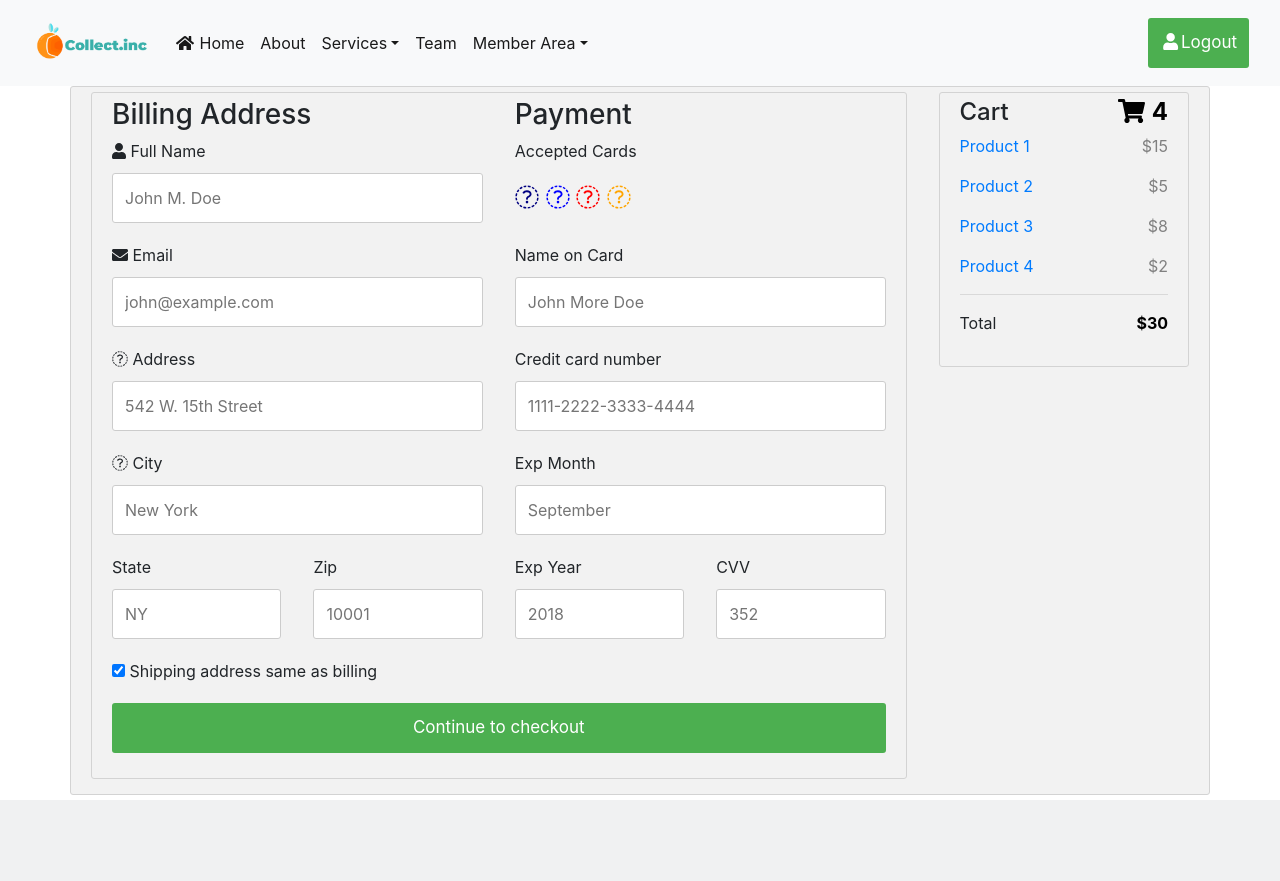
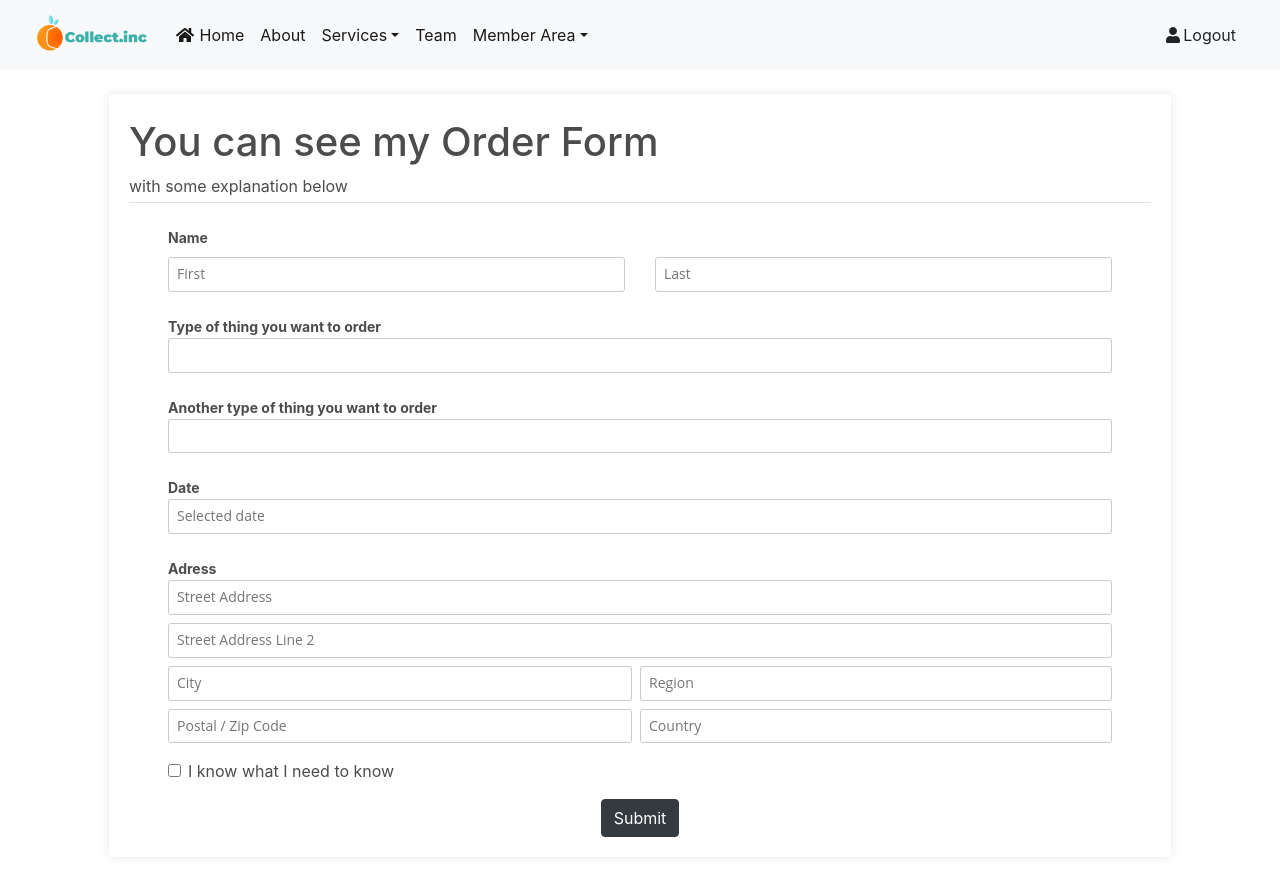
Before and after one commit to salbifaza/collectinc, a CodeIgniter 4 app: template app/Views/hello/order.php in a window 1280 px wide. Before the commit the page ends 800 px from the top, so only its background shows below. Run offline with PHP 8.4 and a stand-in for CodeIgniter, Linux system fonts and the light colour scheme; the template is opened without the code that fills it, so the values that code supplies are empty; some libraries are stand-ins or nearby versions.

Commit message:
learn_more

```diff
--- a/app/Controllers/Home.php
+++ b/app/Controllers/Home.php
@@ -34,4 +34,8 @@ class Home extends BaseController
 	{
 		return view('hello/history');
 	}
+	public function learn_more()
+	{
+		return view('hello/learn_more');
+	}
 }
--- /dev/null
+++ b/app/Views/hello/learn_more.php
@@ -0,0 +1,5 @@
+<?= $this->extend('layout') ?>
+<?= $this->section('content') ?>
+
+
+<?= $this->endSection() ?>
--- a/app/Views/hello/order.php
+++ b/app/Views/hello/order.php
@@ -1,90 +1,103 @@
 <?= $this->extend('layout') ?>
 <?= $this->section('content') ?>
 
-<link href="<?= base_url('style.css') ?>" rel="stylesheet">
+
+<link href="<?= base_url('style/order.css') ?>" rel="stylesheet">
+<script src="<?= base_url('js/order.js') ?>"></script>
+
+<section class="order-form my-4 mx-4">
+    <div class="container pt-4">
 
         <div class="row">
-    <div class="col-75">
-        <div class="container">
-            <form action="/action_page.php">
+            <div class="col-12">
+                <h1>You can see my Order Form</h1>
+                <span>with some explanation below</span>
+                <hr class="mt-1">
+            </div>
+            <div class="col-12">
 
-                <div class="row">
-                    <div class="col-50">
-                        <h3>Billing Address</h3>
-                        <label for="fname"><i class="fa fa-user"></i> Full Name</label>
-                        <input type="text" id="fname" name="firstname" placeholder="John M. Doe">
-                        <label for="email"><i class="fa fa-envelope"></i> Email</label>
-                        <input type="text" id="email" name="email" placeholder="john@example.com">
-                        <label for="adr"><i class="fa fa-address-card-o"></i> Address</label>
-                        <input type="text" id="adr" name="address" placeholder="542 W. 15th Street">
-                        <label for="city"><i class="fa fa-institution"></i> City</label>
-                        <input type="text" id="city" name="city" placeholder="New York">
+                <div class="row mx-4">
+                    <div class="col-12 mb-2">
+                        <label class="order-form-label">Name</label>
+                    </div>
+                    <div class="col-12 col-sm-6">
+                        <input class="order-form-input" placeholder="First">
+                    </div>
+                    <div class="col-12 col-sm-6 mt-2 mt-sm-0">
+                        <input class="order-form-input" placeholder="Last">
+                    </div>
+                </div>
 
-                        <div class="row">
-                            <div class="col-50">
-                                <label for="state">State</label>
-                                <input type="text" id="state" name="state" placeholder="NY">
+                <div class="row mt-3 mx-4">
+                    <div class="col-12">
+                        <label class="order-form-label">Type of thing you want to order</label>
                     </div>
-                            <div class="col-50">
-                                <label for="zip">Zip</label>
-                                <input type="text" id="zip" name="zip" placeholder="10001">
+                    <div class="col-12">
+                        <input class="order-form-input" placeholder=" ">
+                    </div>
+                </div>
+
+                <div class="row mt-3 mx-4">
+                    <div class="col-12">
+                        <label class="order-form-label">Another type of thing you want to order</label>
+                    </div>
+                    <div class="col-12">
+                        <input class="order-form-input" placeholder=" ">
+                    </div>
+                </div>
+
+
+                <div class="row mt-3 mx-4">
+                    <div class="col-12">
+                        <label class="order-form-label" for="date-picker-example">Date</label>
+                    </div>
+                    <div class="col-12">
+                        <input class="order-form-input datepicker" placeholder="Selected date" type="text" id="date-picker-example">
+                    </div>
+                </div>
+
+                <div class="row mt-3 mx-4">
+                    <div class="col-12">
+                        <label class="order-form-label">Adress</label>
+                    </div>
+                    <div class="col-12">
+                        <input class="order-form-input" placeholder="Street Address">
+                    </div>
+                    <div class="col-12 mt-2">
+                        <input class="order-form-input" placeholder="Street Address Line 2">
+                    </div>
+                    <div class="col-12 col-sm-6 mt-2 pr-sm-2">
+                        <input class="order-form-input" placeholder="City">
+                    </div>
+                    <div class="col-12 col-sm-6 mt-2 pl-sm-0">
+                        <input class="order-form-input" placeholder="Region">
+                    </div>
+                    <div class="col-12 col-sm-6 mt-2 pr-sm-2">
+                        <input class="order-form-input" placeholder="Postal / Zip Code">
+                    </div>
+                    <div class="col-12 col-sm-6 mt-2 pl-sm-0">
+                        <input class="order-form-input" placeholder="Country">
+                    </div>
+                </div>
+
+                <div class="row mt-3 mx-4">
+                    <div class="col-12">
+                        <div class="form-check">
+                            <input type="checkbox" class="form-check-input" name="validation" id="validation" value="1">
+                            <label for="validation" class="form-check-label">I know what I need to know</label>
                         </div>
                     </div>
                 </div>
 
-                    <div class="col-50">
-                        <h3>Payment</h3>
-                        <label for="fname">Accepted Cards</label>
-                        <div class="icon-container">
-                            <i class="fa fa-cc-visa" style="color:navy;"></i>
-                            <i class="fa fa-cc-amex" style="color:blue;"></i>
-                            <i class="fa fa-cc-mastercard" style="color:red;"></i>
-                            <i class="fa fa-cc-discover" style="color:orange;"></i>
-                        </div>
-                        <label for="cname">Name on Card</label>
-                        <input type="text" id="cname" name="cardname" placeholder="John More Doe">
-                        <label for="ccnum">Credit card number</label>
-                        <input type="text" id="ccnum" name="cardnumber" placeholder="1111-2222-3333-4444">
-                        <label for="expmonth">Exp Month</label>
-                        <input type="text" id="expmonth" name="expmonth" placeholder="September">
-
-                        <div class="row">
-                            <div class="col-50">
-                                <label for="expyear">Exp Year</label>
-                                <input type="text" id="expyear" name="expyear" placeholder="2018">
-                            </div>
-                            <div class="col-50">
-                                <label for="cvv">CVV</label>
-                                <input type="text" id="cvv" name="cvv" placeholder="352">
-                            </div>
+                <div class="row mt-3">
+                    <div class="col-12">
+                        <button type="button" id="btnSubmit" class="btn btn-dark d-block mx-auto btn-submit">Submit</button>
                     </div>
                 </div>
 
             </div>
-                <label>
-                    <input type="checkbox" checked="checked" name="sameadr"> Shipping address same as billing
-                </label>
-                <input type="submit" value="Continue to checkout" class="btn">
-            </form>
         </div>
     </div>
-
-    <div class="col-25">
-        <div class="container">
-            <h4>Cart
-                <span class="price" style="color:black">
-                    <i class="fa fa-shopping-cart"></i>
-                    <b>4</b>
-                </span>
-            </h4>
-            <p><a href="#">Product 1</a> <span class="price">$15</span></p>
-            <p><a href="#">Product 2</a> <span class="price">$5</span></p>
-            <p><a href="#">Product 3</a> <span class="price">$8</span></p>
-            <p><a href="#">Product 4</a> <span class="price">$2</span></p>
-            <hr>
-            <p>Total <span class="price" style="color:black"><b>$30</b></span></p>
-        </div>
-    </div>
-</div>
+</section>
 
 <?= $this->endSection() ?>
--- /dev/null
+++ b/public/js/order.js
@@ -0,0 +1 @@
+$('.datepicker').pickadate();
--- /dev/null
+++ b/public/style/order.css
@@ -0,0 +1,30 @@
+.order-form .container {
+  color: #4c4c4c;
+  padding: 20px;
+  box-shadow: 0 0 10px 0 rgba(0, 0, 0, 0.1);
+}
+
+.order-form-label {
+  margin: 8px 0 0 0;
+  font-size: 14px;
+  font-weight: bold;
+}
+
+.order-form-input {
+  width: 100%;
+  padding: 8px 8px;
+  border-width: 1px !important;
+  border-style: solid !important;
+  border-radius: 3px !important;
+  font-family: "Open Sans", sans-serif;
+  font-size: 14px;
+  font-weight: normal;
+  font-style: normal;
+  line-height: 1.2em;
+  background-color: transparent;
+  border-color: #cccccc;
+}
+
+.btn-submit:hover {
+  background-color: #090909 !important;
+}
```
Lines whose indentation alone changed are shown as unchanged.
